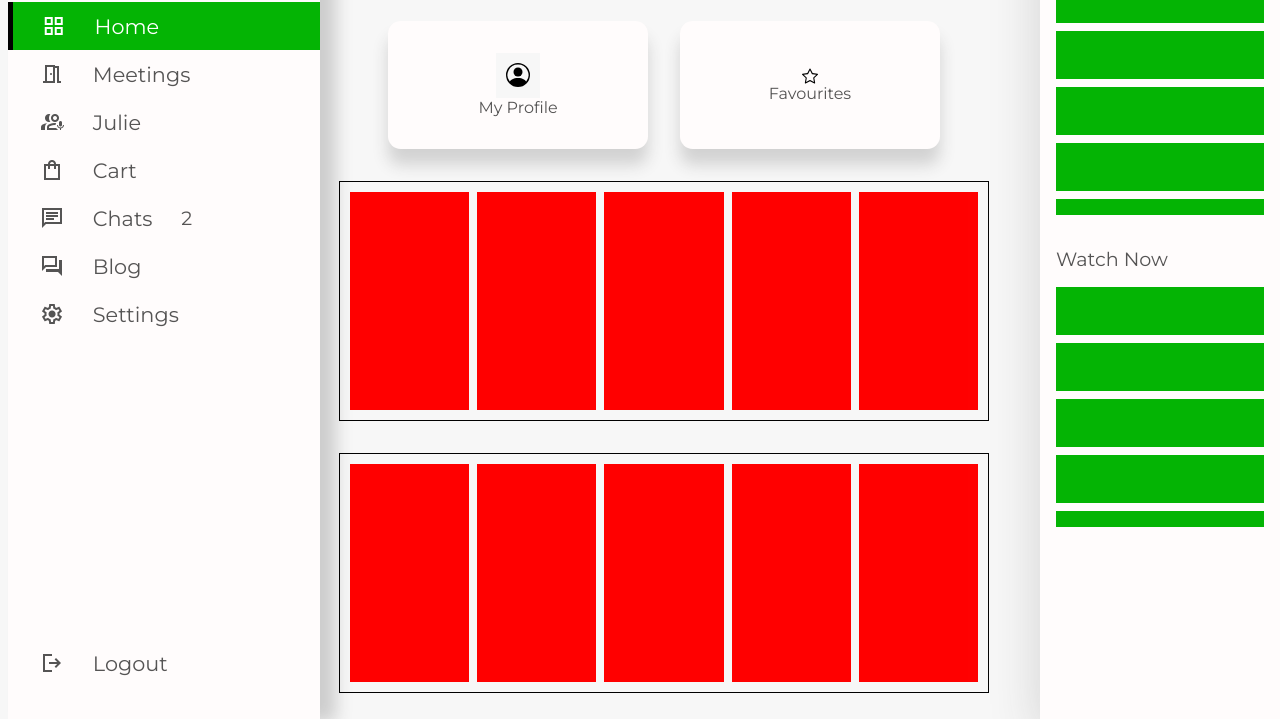
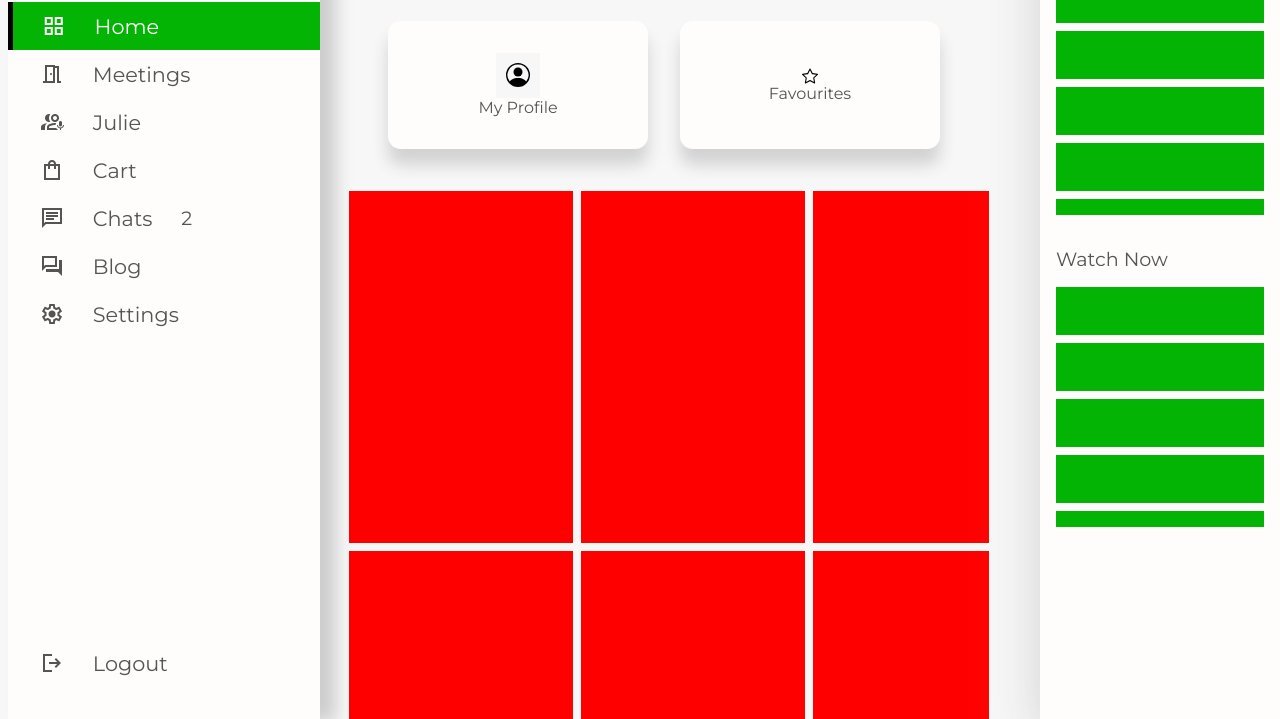
Before and after one commit to yusuf-ishaku/Vtamise, a plain HTML site: page dashboard.html in a window 1280 px wide. Shown: the part 81-800 px from the top of the page. Drawn offline with nearby package versions, Linux system fonts and the light colour scheme; a web font is replaced by a local one.

Commit message:
Style changes

```diff
--- a/dashboard.css
+++ b/dashboard.css
@@ -254,16 +254,17 @@ main::-webkit-scrollbar-thumb:active{
 }
 .shopping{
     margin: 2rem auto;
-    width:100%;
+    max-width:100%;
     padding: 0.6rem;
-    height: 15rem;
-    border: 1px solid black;
-    display: flex;
-    flex-direction: row;
+    height: 20rem;
+    display: grid;
+    grid-template-columns: auto auto auto;
+    grid-template-rows: auto auto auto auto auto ;
     gap: 0.5rem;
 }
 .item{
-    width: 20%;
+    width: 14rem;
+    height: 22rem;
     background-color: red;
 }
 .right-aside{
@@ -332,7 +333,9 @@ main::-webkit-scrollbar-thumb:active{
 }
 .smoothies{
     max-width: 100%;
-    display: flex;
+    display: grid;
+    grid-template-columns: auto auto auto;
+    grid-template-rows: auto auto auto auto auto;
     height: fit-content;
     border-radius: 4px;
     gap: 0.8rem;
--- a/dashboard.html
+++ b/dashboard.html
@@ -140,8 +140,6 @@
                    <div class="item"></div>
                    <div class="item"></div>
                    <div class="item"></div>
-                </div>
-                <div class="shopping">
                     <div class="item"></div>
                     <div class="item"></div>
                     <div class="item"></div>
--- a/dashboard.js
+++ b/dashboard.js
@@ -66,12 +66,15 @@ linked.forEach((link) =>{
             }
         }
     })
-})
+});
 
 let main = document.querySelector(".main");
 let pages = Array.from(main.children);
 let home = document.querySelector(".main-part");
 let homebutton = document.querySelector(".home");
+
+
+// homebutton.addEventListener("click", displayPage(home, pages));
 homebutton.addEventListener("click", () =>{
     pages.forEach(page => {
         if(page !== home){
```
